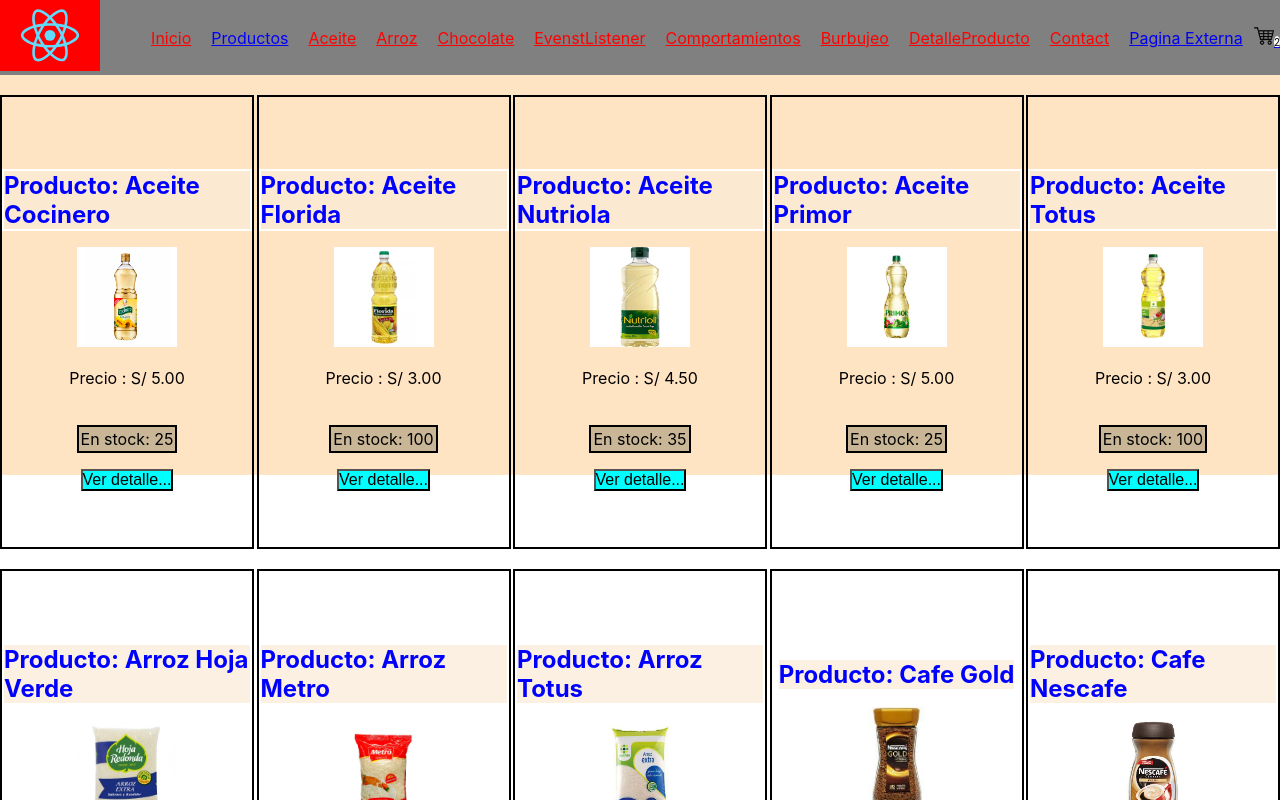
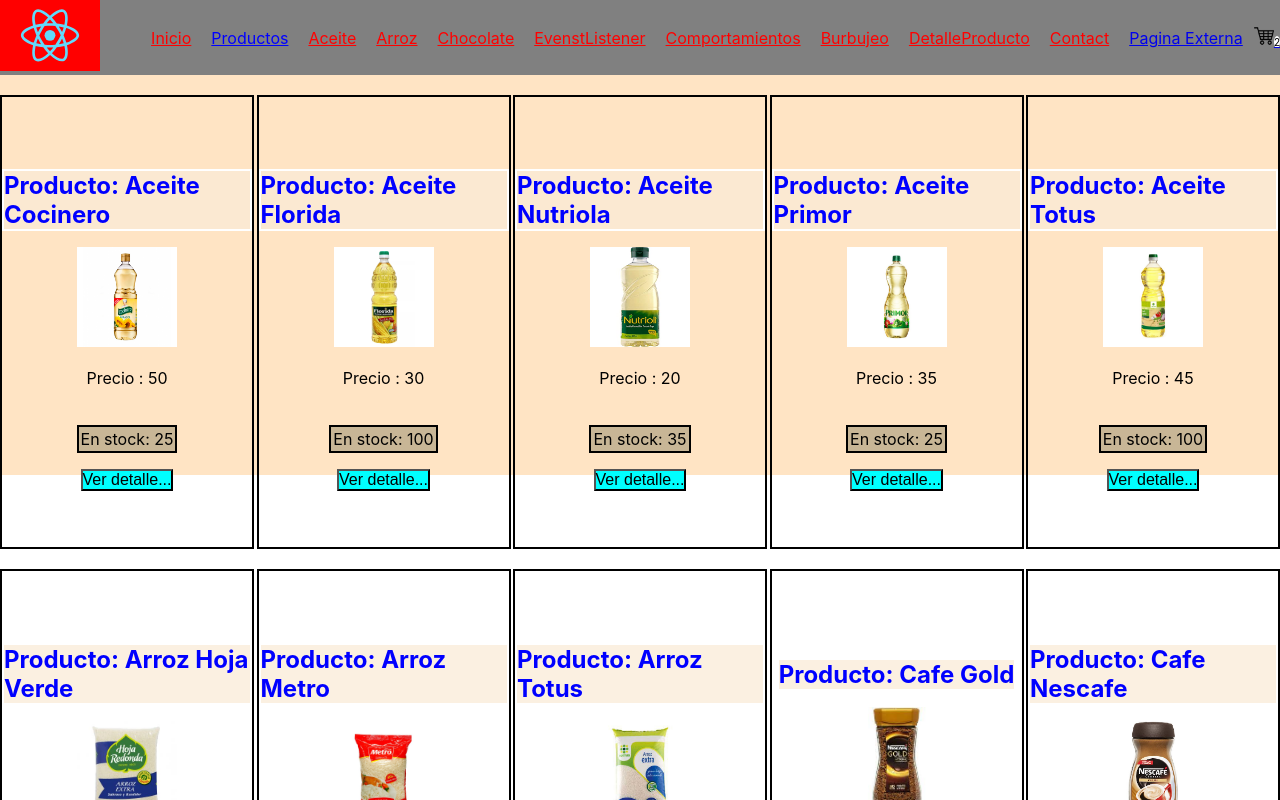
Before and after one commit to LoriDustin/ecommercedustin, a React (Create React App) app: page /productos in a window 1280 px wide. Shown: the top 800 px of the page. Built offline with nearby package versions, Linux system fonts and the light colour scheme.

Commit message:
Actualizacion 21-09-2022

```diff
--- a/src/components/CartContainer/CartContainer.js
+++ b/src/components/CartContainer/CartContainer.js
@@ -3,20 +3,26 @@
 import { CartContext } from '../context/CartContext'
 
 const CartContainer = () => {
-    const {productCarList, removeItem, clear} = useContext(CartContext)
+    const {productCarList, removeItem, clear, getTotalPrice} = useContext(CartContext)
+    console.log(productCarList)
+
   return (
 
     <div>CartContainer
       <div>
         {productCarList.map(item =>(
-          <div>
-            <p>{item.title} - {item.quantity}</p>
+          <div style={{border: '1px solid black', margin: '10px', width: '200px'}}>
+            <p>{item.title}</p>
+            <p> Cantidad: {item.quantity}</p>
+            <p> Precio unitario: S/. {item.precio}</p>
+            <p> Precio Producto: S/. {item.quantityPrice}</p>
             <button onClick={()=> removeItem(item.id)}>Eliminar Producto</button>
           </div>
         ))}
 
-        <button onClick={()=> clear()}>Vaciar el Carrito</button>
-
+        <button onClick={clear}>Vaciar el Carrito</button>
+        <p>Precio total: {getTotalPrice()}</p>
+        {/* <button onClick={()=>isIncart(2)}>Validacion</button> */}
 
       </div>
 
--- a/src/components/ContactoPage/ContactoPage.js
+++ b/src/components/ContactoPage/ContactoPage.js
@@ -1,12 +1,29 @@
-import React from 'react'
+import React, {useState} from 'react'
 
+const ComponenteTexto = ({value})=>{
+  console.log('ComponenteTexto Primer renderizado')
+
+  return(
+    <p>{value}</p>
+  )
+}
+
+const ComponenteInfoFija = React.memo(() =>{
+  console.log('ComponenteTexto Segundo renderizado')
+  return(
+    <p> Contenido estatico </p>
+  )
+})
 
 
 const ContactoPage = () => {
-
+  const [value, setvalue] = useState('Primer texto')
   return (
-    <div>ContactoPage
-
+    <div>
+      ContactoPage
+      <ComponenteTexto value={value} />
+      <ComponenteInfoFija/>
+      <button onClick={()=> setvalue('Otro texto')}>Cambiar</button>
     </div>
   )
 }
--- a/src/components/DATA/dataecommer.js
+++ b/src/components/DATA/dataecommer.js
@@ -55,37 +55,37 @@
 
 export const dataecommer = [
 
-    {id: 1, title: 'Aceite Cocinero', image:`${AceiteCocinero}`, precio: 'S/ 5.00', stock: '25', categoria: 'Aceite'},
+    {id: 1, title: 'Aceite Cocinero', image:`${AceiteCocinero}`, precio: 50, stock: '25', categoria: 'Aceite'},
 
-    {id: 2, title: 'Aceite Florida', image: `${AceiteFlorida}`, precio: 'S/ 3.00', stock: '100', categoria: 'Aceite'},
+    {id: 2, title: 'Aceite Florida', image: `${AceiteFlorida}`, precio: 30, stock: '100', categoria: 'Aceite'},
 
-    {id: 3, title: 'Aceite Nutriola', image: `${AceiteNutriola}`, precio: 'S/ 4.50', stock: '35', categoria: 'Aceite' },
+    {id: 3, title: 'Aceite Nutriola', image: `${AceiteNutriola}`, precio: 20, stock: '35', categoria: 'Aceite' },
 
-    {id: 4, title: 'Aceite Primor', image: `${AceitePrimor}`, precio: 'S/ 5.00', stock: '25', categoria: 'Aceite'},
+    {id: 4, title: 'Aceite Primor', image: `${AceitePrimor}`, precio: 35, stock: '25', categoria: 'Aceite'},
 
-    {id: 5, title: 'Aceite Totus', image: `${AceitoTotus}`, precio: 'S/ 3.00', stock: '100', categoria: 'Aceite'},
+    {id: 5, title: 'Aceite Totus', image: `${AceitoTotus}`, precio: 45, stock: '100', categoria: 'Aceite'},
 
-    {id: 6, title: 'Arroz Hoja Verde', image: `${ArrozHojaVerde}`, precio: 'S/ 4.50', stock: '35', categoria: 'Arroz' },
+    {id: 6, title: 'Arroz Hoja Verde', image: `${ArrozHojaVerde}`, precio: 55, stock: '35', categoria: 'Arroz' },
 
-    {id: 7, title: 'Arroz Metro', image: `${ArrozMetro}`, precio: 'S/ 5.00', stock: '25', categoria: 'Arroz'},
+    {id: 7, title: 'Arroz Metro', image: `${ArrozMetro}`, precio: 65, stock: '25', categoria: 'Arroz'},
 
-    {id: 8, title: 'Arroz Totus', image: `${ArrozTotus}`, precio: 'S/ 3.00', stock: '100', categoria: 'Arroz'},
+    {id: 8, title: 'Arroz Totus', image: `${ArrozTotus}`, precio: 51, stock: '100', categoria: 'Arroz'},
 
-    {id: 9, title: 'Cafe Gold', image: `${CafeGold}`, precio: 'S/ 4.50', stock: '35', categoria: 'Cafe' },
+    {id: 9, title: 'Cafe Gold', image: `${CafeGold}`, precio: 54, stock: '35', categoria: 'Cafe' },
 
-    {id: 10, title: 'Cafe Nescafe', image: `${CafeNescafe}`, precio: 'S/ 5.00', stock: '25', categoria: 'Cafe'},
+    {id: 10, title: 'Cafe Nescafe', image: `${CafeNescafe}`, precio: 48, stock: '25', categoria: 'Cafe'},
 
-    {id: 11, title: 'Cafe Organico', image: `${CafeOrganico}`, precio: 'S/ 3.00', stock: '100', categoria: 'Cafe'},
+    {id: 11, title: 'Cafe Organico', image: `${CafeOrganico}`, precio: 42, stock: '100', categoria: 'Cafe'},
 
-    {id: 12, title: 'Cafe Organico Oro', image: `${CafeOrganicoOro}`, precio: 'S/ 4.50', stock: '35', categoria: 'Cafe' },
+    {id: 12, title: 'Cafe Organico Oro', image: `${CafeOrganicoOro}`, precio: 25, stock: '35', categoria: 'Cafe' },
 
-    {id: 13, title: 'Chocolate Galaxy', image: `${ChocolateGalaxy}`, precio: 'S/ 5.00', stock: '25', categoria: 'Chocolate'},
+    {id: 13, title: 'Chocolate Galaxy', image: `${ChocolateGalaxy}`, precio: 29, stock: '25', categoria: 'Chocolate'},
 
-    {id: 14, title: 'Chocolate Hershey', image: `${ChocolateHershey}`, precio: 'S/ 3.00', stock: '100', categoria: 'Chocolate'},
+    {id: 14, title: 'Chocolate Hershey', image: `${ChocolateHershey}`, precio: 34, stock: '100', categoria: 'Chocolate'},
 
-    {id: 15, title: 'Chocolate Snickers', image: `${ChocolateSnickers}`, precio: 'S/ 4.50', stock: '35', categoria: 'Chocolate' },
+    {id: 15, title: 'Chocolate Snickers', image: `${ChocolateSnickers}`, precio: 31, stock: '35', categoria: 'Chocolate' },
 
-    {id: 16, title: 'Chocolate Sublime', image: `${ChocolateSublime}`, precio: 'S/ 5.00', stock: '25', categoria: 'Chocolate'},
+    {id: 16, title: 'Chocolate Sublime', image: `${ChocolateSublime}`, precio: 20, stock: '25', categoria: 'Chocolate'},
 
  ]
 
--- a/src/components/context/CartContext.js
+++ b/src/components/context/CartContext.js
@@ -7,6 +7,7 @@
 
     const isIncart = (productId) => {
         const productExist = productCarList.some(item=>item.id === productId)
+        console.log(productExist)
         return productExist
     }
 
@@ -28,21 +29,23 @@
             const productPos = productCarList.findIndex(product=>product.id === item.id)
             const newArreglo = [...productCarList]
             newArreglo[productPos].quantity = newArreglo[productPos].quantity + quantity
+            newArreglo[productPos].quantityPrice = newArreglo[productPos].quantity *   newArreglo[productPos].precio
+
             setproductCarList(newArreglo)
         }
          //Sino existe, agregue el producto al carrito
         else{
             const newArreglo = [...productCarList]
+            newProduct.quantityPrice = newProduct.quantity * newProduct.precio
             newArreglo.push(newProduct)
             setproductCarList(newArreglo)
 
 
         }
 
-
-        const newArreglo = [...productCarList];
-        newArreglo.push(newProduct)
-        setproductCarList(newArreglo)
+        // const newArreglo = [...productCarList];
+        // newArreglo.push(newProduct)
+        // setproductCarList(newArreglo)
     }
 
     const removeItem = (itemId) => {
@@ -56,9 +59,15 @@
         setproductCarList([])
     }
 
+    const getTotalPrice = () =>{
+        const totalPrice = productCarList.reduce((acc, item)=> acc + item.quantityPrice, 0)
+        console.log(totalPrice)
+    }
+
+
 
     return (
-        <CartContext.Provider value = {{productCarList, addItem, removeItem, clear, isIncart}}>
+        <CartContext.Provider value = {{productCarList, addItem, removeItem, clear, isIncart, getTotalPrice}}>
             {children}
         </CartContext.Provider>
 
```
